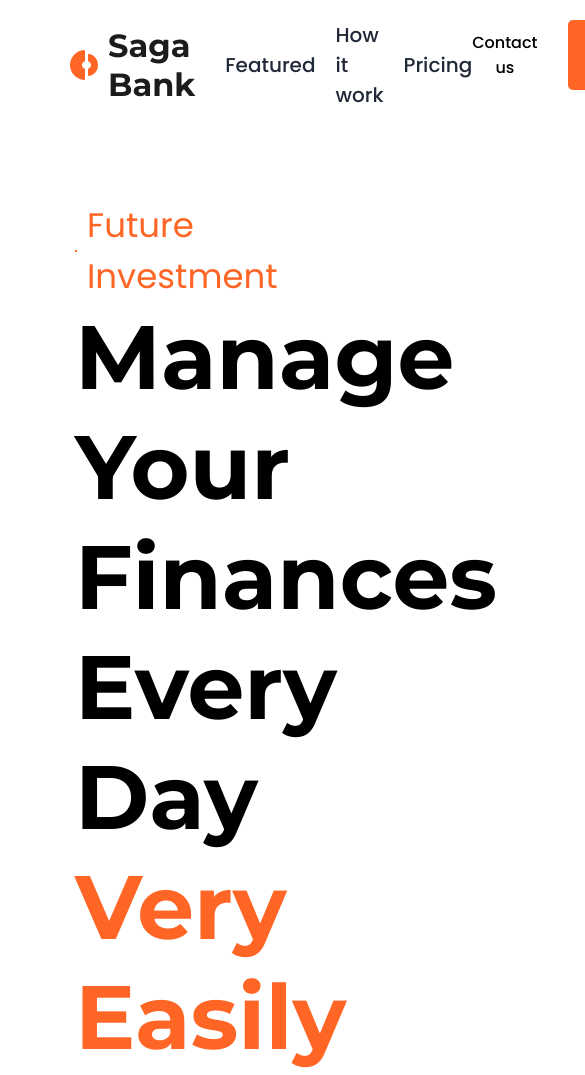
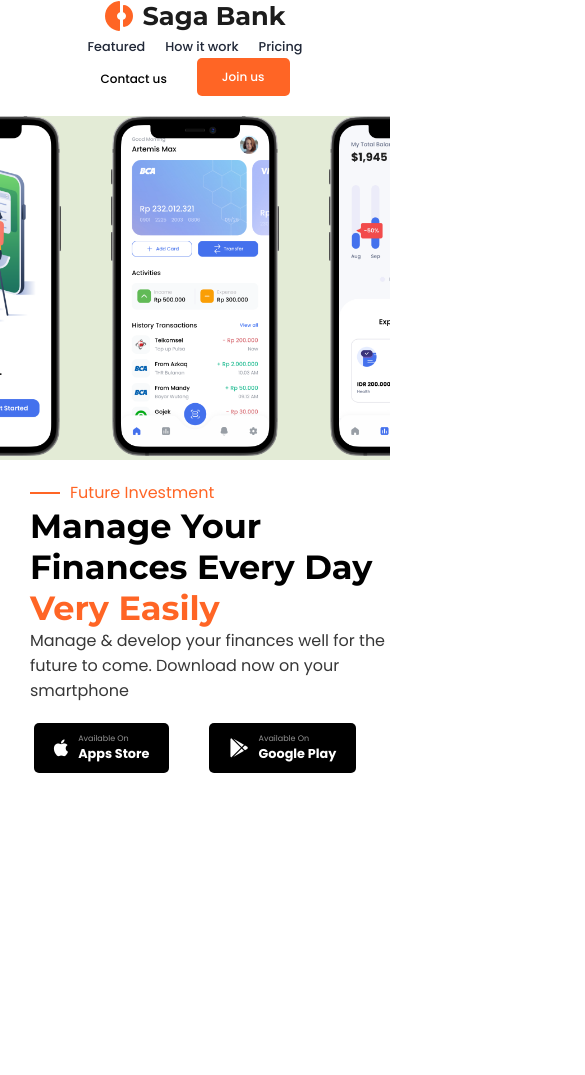
Before and after one commit to sagakyuuu/sagabank, a plain HTML site: page index.html in a window 390 px wide. Shown: the top 1075 px of the page, 585 px wide, since content can reach past the window. After the commit the page ends 873 px from the top, so only its background shows below. Drawn offline with Linux system fonts and the light colour scheme; a script that the page names is missing.

Commit message:
Update Responsive Design

```diff
--- a/index.html
+++ b/index.html
@@ -19,25 +19,6 @@
     <title>Saga Banks</title>
   </head>
   <body>
-    <header>
-      <nav>
-        <div class="logo">
-          <img src="./assets/Subtract.svg" alt="" />
-          <span>Saga Bank</span>
-        </div>
-        <ul>
-          <li><a href="#">Featured</a></li>
-          <li><a href="#">How it work</a></li>
-          <li><a href="#">Pricing</a></li>
-        </ul>
-      </nav>
-      <div class="btn">
-        <ul>
-          <li><button class="btn-con">Contact us</button></li>
-          <li><button class="btn-joi">Join us</button></li>
-        </ul>
-      </div>
-    </header>
     <section class="left">
       <div class="content">
         <div class="invest">
@@ -82,6 +63,25 @@
         <img src="./assets/iphone-12-mini--black 4.png" alt="" />
       </div>
     </section>
+    <header>
+      <nav>
+        <div class="logo">
+          <img src="./assets/Subtract.svg" alt="" />
+          <span>Saga Bank</span>
+        </div>
+        <ul>
+          <li><a href="#">Featured</a></li>
+          <li><a href="#">How it work</a></li>
+          <li><a href="#">Pricing</a></li>
+        </ul>
+      </nav>
+      <div class="btn">
+        <ul>
+          <li><button class="btn-con">Contact us</button></li>
+          <li><button class="btn-joi">Join us</button></li>
+        </ul>
+      </div>
+    </header>
     <script src="./main.js"></script>
   </body>
 </html>
--- a/styles.css
+++ b/styles.css
@@ -123,9 +123,12 @@ header button.btn-joi {
 
 .content {
   /* border: 2px solid red; */
-  margin: 200px 75px 60px;
-  width: calc(100% - 300px);
-  height: auto;
+  /* margin: 200px 75px 60px; */
+  height: 80%;
+  display: flex;
+  justify-content: center;
+  flex-direction: column;
+  margin: 10px 70px;
 }
 
 .content h1 {
@@ -214,3 +217,99 @@ header button.btn-joi {
   transform: translatey(-20px);
 }
 /* Right end */
+@media screen and (max-width: 768px) {
+  body {
+    width: 100%;
+    flex-direction: column-reverse;
+  }
+
+  header {
+    position: relative;
+    flex-direction: column;
+    margin-bottom: 20px;
+    width: 100%;
+    /* border: 2px solid red; */
+    top: 0;
+    left: 0;
+  }
+
+  header .logo span {
+    font-size: 1.6rem;
+  }
+
+  header nav {
+    flex-direction: column;
+    gap: 2px;
+    top: 0;
+    left: 0;
+  }
+
+  header ul li a {
+    font-size: 0.8rem;
+  }
+
+  header button.btn-con,
+  header button.btn-joi {
+    font-size: 12px;
+  }
+
+  .left,
+  .right {
+    margin: 0;
+    padding: 0;
+    flex: 0;
+  }
+
+  .left .content h1,
+  .left .content h1 span {
+    font-size: 2.1rem;
+  }
+
+  .content {
+    display: flex;
+    flex-direction: column;
+    justify-content: center;
+    width: 100%;
+    margin: 20px 0px 20px 30px;
+  }
+
+  .content .invest span,
+  .content p {
+    font-size: 1rem;
+  }
+
+  .info p {
+    font-size: 0.5rem;
+  }
+
+  .info h3 {
+    font-size: 0.8rem;
+  }
+
+  .download-platform {
+    width: 100%;
+    display: flex;
+    justify-content: center;
+    height: auto;
+    margin: 0;
+    padding: 0;
+    align-items: center;
+    margin-bottom: 100px;
+  }
+
+  .download-platform i {
+    font-size: 1.2rem;
+  }
+
+  .right {
+    border-radius: 0;
+  }
+
+  .right img {
+    height: 340px;
+  }
+
+  .card2 {
+    transform: translate(0);
+  }
+}
```
